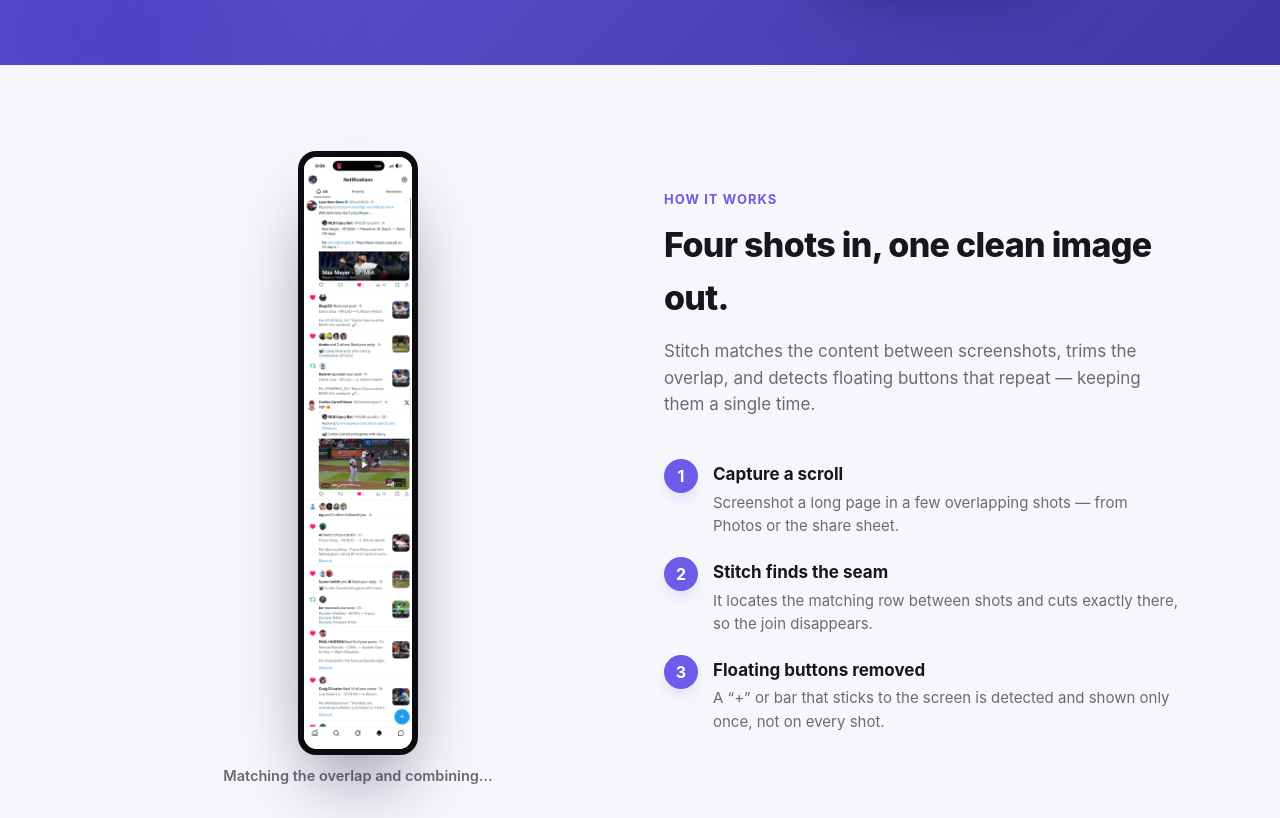
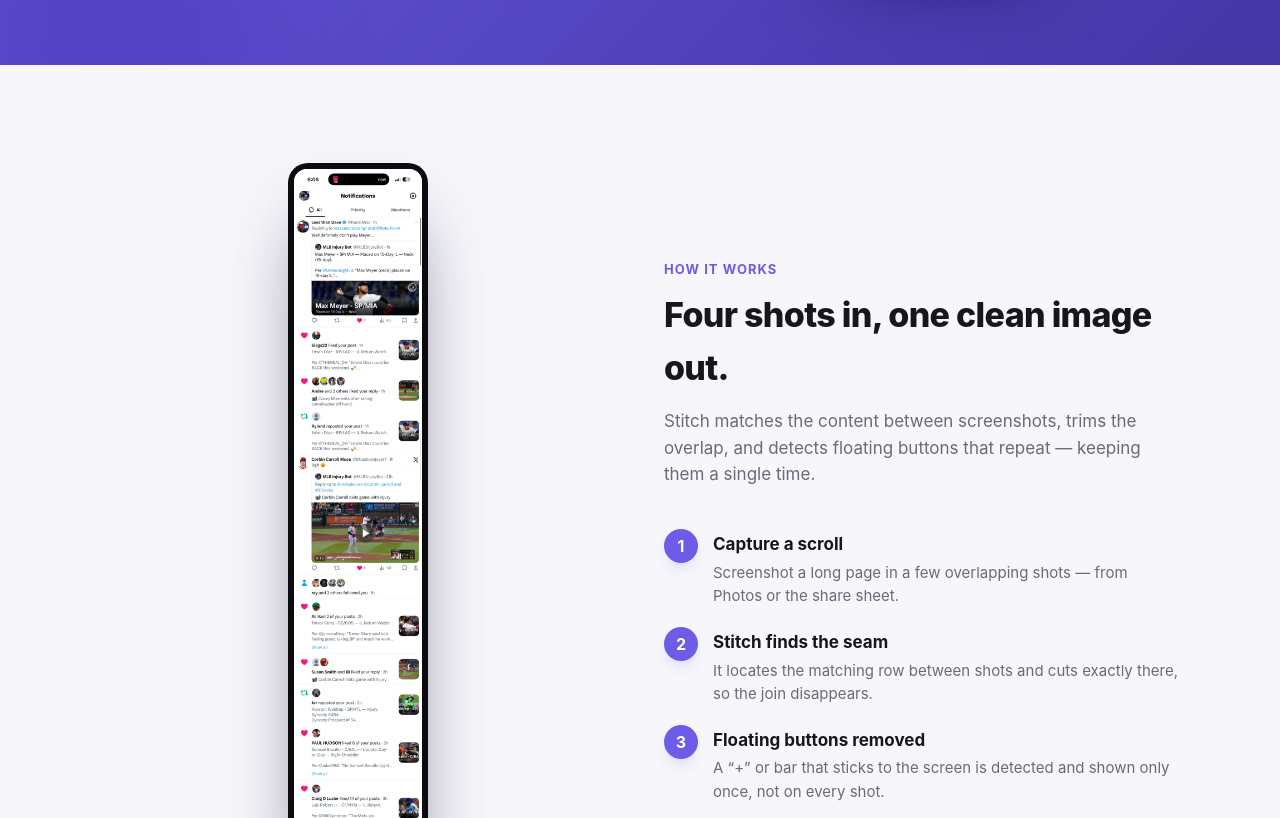
Before and after one commit to moshed/stitch, a plain HTML site: page index.html in a window 1280 px wide. Shown: the part 680-1498 px from the top of the page. Drawn offline with Linux system fonts and the light colour scheme.

Commit message:
Enlarge How-it-works combined result; use stitch@dancykier.com support email

```diff
--- a/index.html
+++ b/index.html
@@ -97,9 +97,9 @@
   .seam-wrap{display:grid;grid-template-columns:1fr 1fr;gap:48px;align-items:center;}
   @media(max-width:760px){.seam-wrap{grid-template-columns:1fr;gap:30px;}}
   .tw-demo{position:relative;}
-  .stage{position:relative;width:100%;max-width:420px;height:620px;margin:0 auto;}
+  .stage{position:relative;width:100%;max-width:440px;height:760px;margin:0 auto;}
   /* the 4 source screenshots (mini phones) */
-  .thumb{position:absolute;top:50%;left:50%;width:120px;margin:-131px 0 0 -60px;
+  .thumb{position:absolute;top:50%;left:50%;width:140px;margin:-147px 0 0 -70px;
          background:#0b0b10;border-radius:20px;padding:5px;
          box-shadow:0 22px 44px -18px rgba(10,4,40,.55);will-change:transform,opacity;
          transition:transform 1.05s cubic-bezier(.55,.06,.2,1),opacity .8s ease;z-index:4;}
@@ -113,8 +113,8 @@
   .fab::after{transform:translate(-50%,-50%) rotate(-45deg);}
   /* the stitched result phone */
   /* once combined: the whole stitch as ONE long static image (no scroll), same width as the source shots */
-  .tw-result{position:absolute;top:50%;left:50%;width:120px;margin:-298px 0 0 -60px;
-             background:#0b0b10;border-radius:18px;padding:6px;z-index:6;opacity:0;transform:scale(.9);
+  .tw-result{position:absolute;top:50%;left:50%;width:140px;margin:-356px 0 0 -70px;
+             background:#0b0b10;border-radius:20px;padding:6px;z-index:6;opacity:0;transform:scale(.9);
              box-shadow:0 40px 80px -26px rgba(10,4,40,.62);
              transition:opacity .8s ease, transform .9s cubic-bezier(.55,.06,.2,1);}
   .tw-result .screen{position:relative;border-radius:13px;overflow:hidden;background:#fff;aspect-ratio:1206/6602;}
@@ -365,8 +365,8 @@
       if(!demo) return;
       const thumbs = [...demo.querySelectorAll('.thumb')];
       const cap = demo.querySelector('.demo-cap');
-      const fan   = [ {x:-150,y:-34,r:-11}, {x:-51,y:14,r:-4}, {x:51,y:-10,r:4}, {x:150,y:30,r:11} ];
-      const stack = [ {x:-13,y:-18,r:-3},  {x:-4,y:-6,r:-1},  {x:4,y:6,r:1},    {x:13,y:18,r:3}  ];
+      const fan   = [ {x:-124,y:-40,r:-10}, {x:-43,y:16,r:-4}, {x:43,y:-12,r:4}, {x:124,y:34,r:10} ];
+      const stack = [ {x:-14,y:-20,r:-3},   {x:-5,y:-7,r:-1},  {x:5,y:6,r:1},    {x:14,y:18,r:3}  ];
       const setThumbs = (pos, op)=> thumbs.forEach((t,i)=>{
         const p = pos[i];
         t.style.transform = `translate(${p.x}px,${p.y}px) rotate(${p.r}deg)`;
```
Also changed, not shown: privacy.html (+1 -1 lines), support.html (+1 -1 lines).
